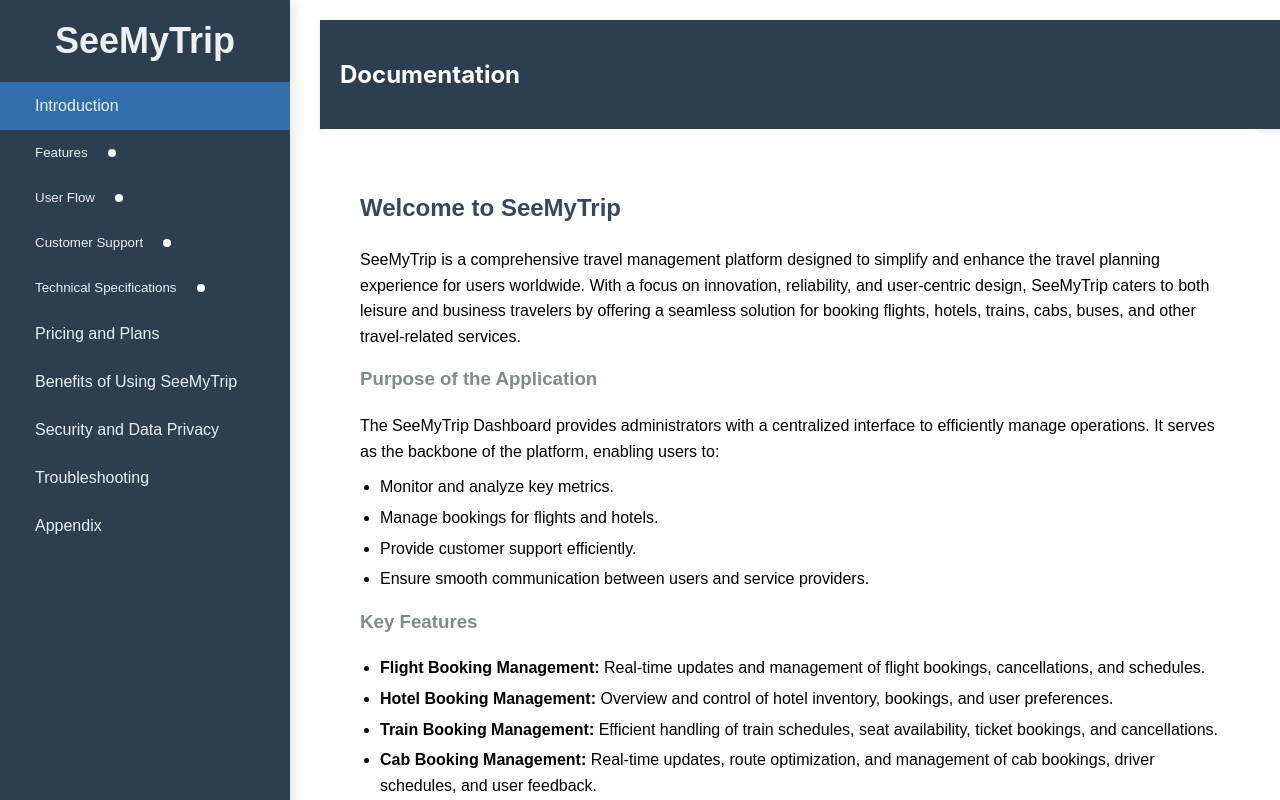
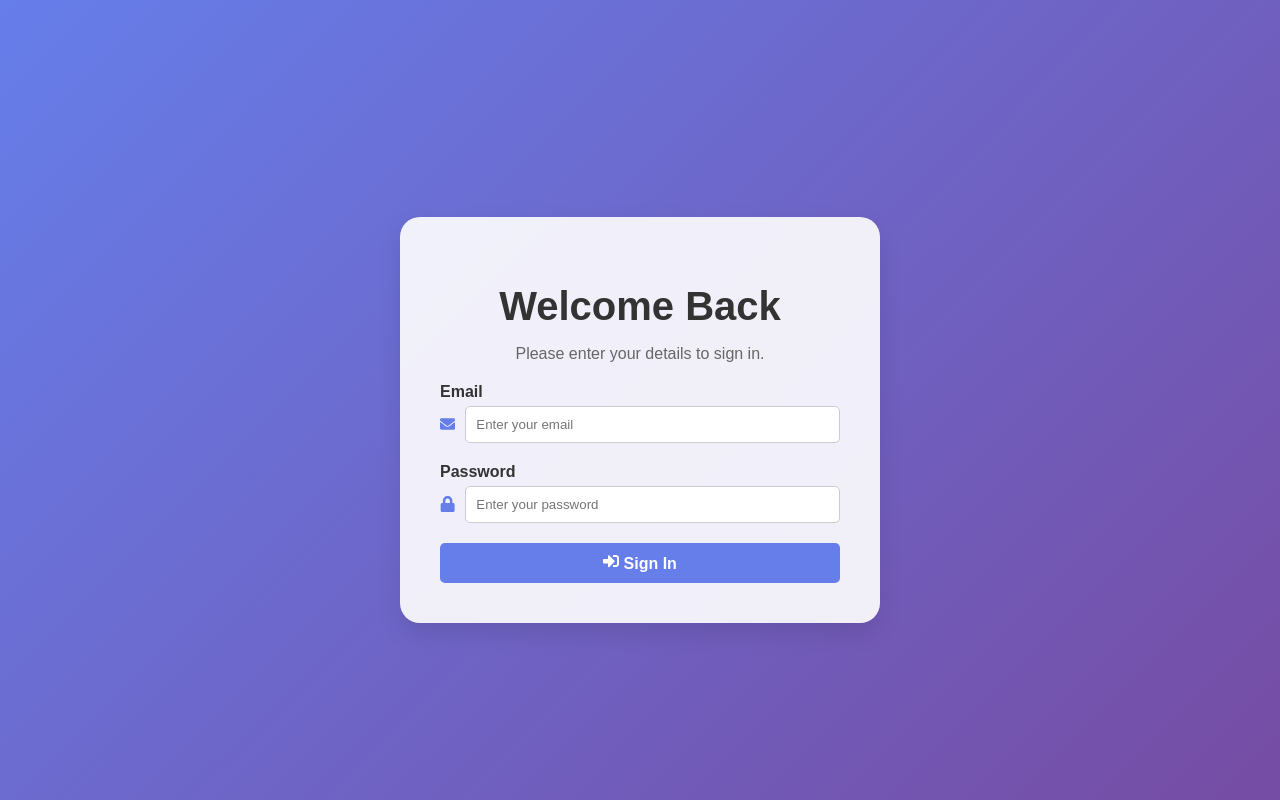
Before and after one commit to rakesh-sdlglobe/Seemytrip_Documentaion, a React (Create React App) app: page / in a window 1280 px wide. Shown: the top 800 px of the page. Built offline with nearby package versions, Linux system fonts and the light colour scheme; the HTML template or start-up script is replaced by a standard one.

Commit message:
login page has added

```diff
--- a/package.json
+++ b/package.json
@@ -7,6 +7,7 @@
     "cra-template": "1.2.0",
     "react": "^19.0.0",
     "react-dom": "^19.0.0",
+    "react-icons": "^5.4.0",
     "react-router-dom": "^7.0.2",
     "react-scripts": "5.0.1",
     "react-syntax-highlighter": "^15.6.1",
--- a/src/App.js
+++ b/src/App.js
@@ -1,5 +1,5 @@
 // App.js
-import React from 'react';
+import React, {useState } from 'react';
 import { BrowserRouter as Router, Route, Routes } from 'react-router-dom';
 import Sidebar from './components/Sidebar';
 import Header from './components/Header';
@@ -32,9 +32,26 @@
 import BookingProcess  from './UserFlow/BookingProcess';
 import PaymentMethod  from './UserFlow/PaymentMethod';
 import BookingConfirmation   from './UserFlow/BookingConfirmation';
+import LoginPage from './components/LoginPage'; // Import your LoginPage
 import './App.css';
 
 const App = () => {
+  const [isLoggedIn, setIsLoggedIn] = useState(false); // State to track login status
+
+  // Function to handle login (could integrate real authentication here)
+  const handleLogin = (email, password) => {
+    // Replace with actual authentication logic
+    if (email === 'admin@example.com' && password === '123') {
+      setIsLoggedIn(true); // Set login state to true
+    } else {
+      alert('Invalid login credentials');
+    }
+  };
+
+  // If not logged in, render only the LoginPage
+  if (!isLoggedIn) {
+    return <LoginPage onLogin={handleLogin} />;
+  }
   return (
     <Router>
       <div className="container">
--- /dev/null
+++ b/src/LoginPage.css
@@ -0,0 +1,127 @@
+.login-page .login-container {
+  display: flex;
+  justify-content: center;
+  align-items: center;
+  min-height: 100vh;
+  background: linear-gradient(135deg, #667eea 0%, #764ba2 100%);
+  padding: 20px;
+  font-family: 'Arial', sans-serif;
+}
+
+.login-page .login-form-container {
+  background: rgba(255, 255, 255, 0.9);
+  padding: 40px;
+  border-radius: 20px;
+  box-shadow: 0 10px 25px rgba(0, 0, 0, 0.1);
+  width: 100%;
+  max-width: 400px;
+  animation: fadeIn 1s ease-in-out;
+}
+
+@keyframes fadeIn {
+  from { opacity: 0; }
+  to { opacity: 1; }
+}
+
+.login-page .login-form h1 {
+  color: #333;
+  font-size: 2.5rem;
+  margin-bottom: 10px;
+  text-align: center;
+}
+
+.login-page .login-form .subtitle {
+  color: #666;
+  font-size: 1rem;
+  margin-bottom: 20px;
+  text-align: center;
+}
+
+.login-page .login-form .form-group {
+  margin-bottom: 20px;
+}
+
+.login-page .login-form label {
+  display: block;
+  color: #333;
+  font-weight: bold;
+  margin-bottom: 5px;
+}
+
+.login-page .login-form .input-group {
+  display: flex;
+  align-items: center;
+}
+
+.login-page .login-form .input-icon {
+  margin-right: 10px;
+  color: #667eea;
+}
+
+.login-page .login-form input {
+  width: calc(100% - 30px);
+  padding: 10px;
+  border: 1px solid #ccc;
+  border-radius: 5px;
+  transition: border-color 0.3s;
+}
+
+.login-page .login-form input:focus {
+  border-color: #667eea;
+  outline: none;
+}
+
+.login-page .login-form button {
+  width: 100%;
+  padding: 10px;
+  background-color: #667eea;
+  border: none;
+  border-radius: 5px;
+  color: white;
+  font-size: 16px;
+  font-weight: bold;
+  cursor: pointer;
+  transition: background-color 0.3s;
+}
+
+.login-page .login-form button:hover {
+  background-color: #764ba2;
+}
+
+.login-page .login-form .form-options {
+  display: flex;
+  justify-content: space-between;
+  align-items: center;
+  margin-bottom: 20px;
+}
+
+.login-page .login-form .remember-me {
+  display: flex;
+  align-items: center;
+  font-size: 0.9rem;
+}
+
+.login-page .login-form .forgot-password {
+  color: #667eea;
+  text-decoration: none;
+  transition: color 0.3s;
+}
+
+.login-page .login-form .forgot-password:hover {
+  color: #764ba2;
+}
+
+.login-page .signup-link {
+  text-align: center;
+  font-size: 0.9rem;
+}
+
+.login-page .signup-link a {
+  color: #667eea;
+  text-decoration: none;
+  transition: color 0.3s;
+}
+
+.login-page .signup-link a:hover {
+  color: #764ba2;
+}
--- /dev/null
+++ b/src/components/LoginPage.js
@@ -0,0 +1,59 @@
+import React, { useState } from 'react';
+import { FaEnvelope, FaLock, FaSignInAlt } from 'react-icons/fa';
+import '../LoginPage.css';
+
+const LoginPage = ({ onLogin }) => {
+  const [email, setEmail] = useState('');
+  const [password, setPassword] = useState('');
+
+  const handleSubmit = (e) => {
+    e.preventDefault();
+    onLogin(email, password);
+  };
+
+  return (
+    <div className="login-page">
+      <div className="login-container">
+        <div className="login-form-container">
+          <form onSubmit={handleSubmit} className="login-form">
+            <h1>Welcome Back</h1>
+            <p className="subtitle">Please enter your details to sign in.</p>
+            <div className="form-group">
+              <label htmlFor="email">Email</label>
+              <div className="input-group">
+                <FaEnvelope className="input-icon" />
+                <input
+                  id="email"
+                  type="email"
+                  value={email}
+                  onChange={(e) => setEmail(e.target.value)}
+                  placeholder="Enter your email"
+                  required
+                />
+              </div>
+            </div>
+            <div className="form-group">
+              <label htmlFor="password">Password</label>
+              <div className="input-group">
+                <FaLock className="input-icon" />
+                <input
+                  id="password"
+                  type="password"
+                  value={password}
+                  onChange={(e) => setPassword(e.target.value)}
+                  placeholder="Enter your password"
+                  required
+                />
+              </div>
+            </div>
+            <button type="submit">
+              <FaSignInAlt className="button-icon" /> Sign In
+            </button>
+          </form>
+        </div>
+      </div>
+    </div>
+  );
+};
+
+export default LoginPage;
```
Also changed, not shown: 1 other file (tests, documents, lock files or other folders).
